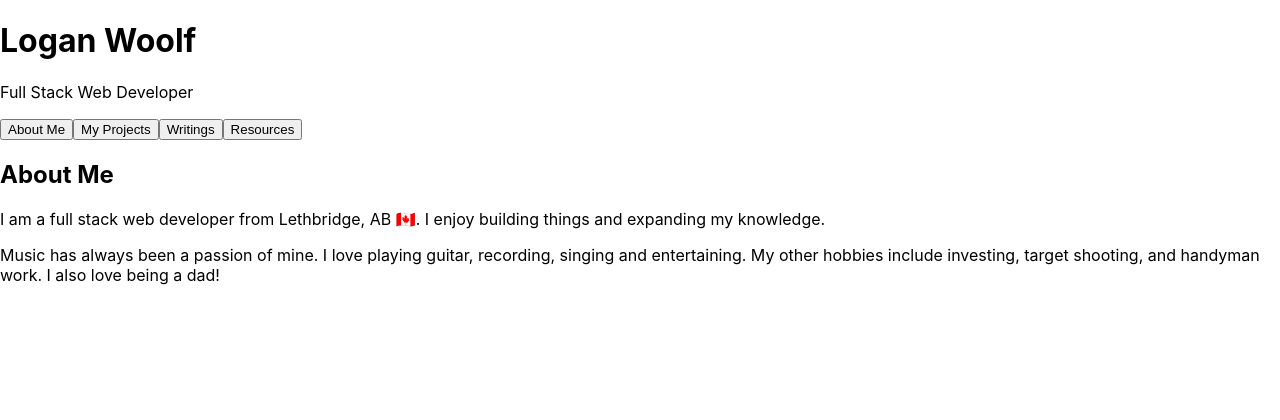
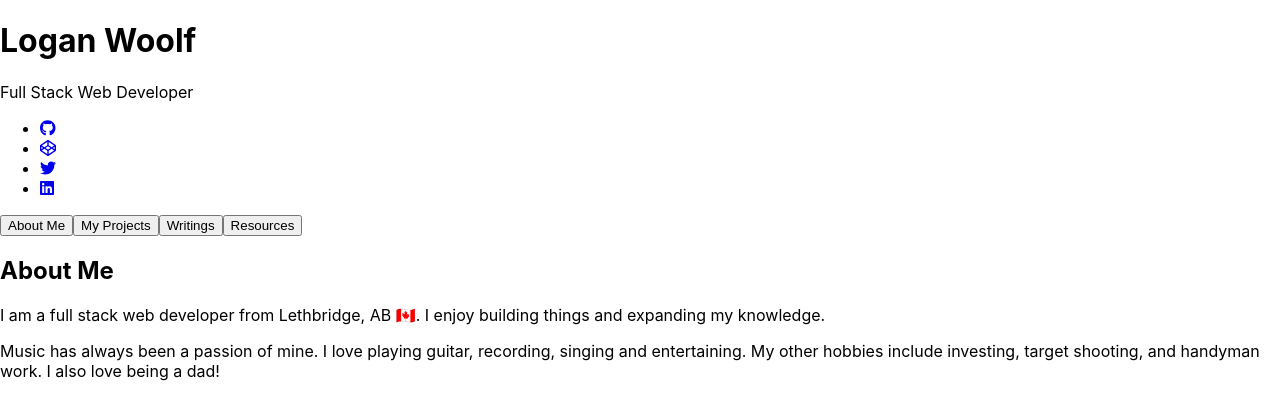
Before and after one commit to loganwoolf/loganwoolf.github.io, a React (Create React App) app: page / in a window 1280 px wide. Shown: the top 420 px of the page. Built offline with nearby package versions, Linux system fonts and the light colour scheme.

Commit message:
Create QuickLinks component and mount in header

```diff
--- a/src/components/Header.jsx
+++ b/src/components/Header.jsx
@@ -1,8 +1,11 @@
+import QuickLinks from "./QuickLinks";
+
 const Header = (props) => {
   return (
     <header id="welcome">
       <h1>Logan Woolf</h1>
       <p>Full Stack Web Developer</p>
+      <QuickLinks />
     </header>
   );
 };
--- /dev/null
+++ b/src/components/QuickLinks.jsx
@@ -0,0 +1,38 @@
+import React from "react";
+
+import { FontAwesomeIcon } from "@fortawesome/react-fontawesome";
+import { library } from "@fortawesome/fontawesome-svg-core";
+import { fas } from "@fortawesome/free-solid-svg-icons";
+import { fab } from "@fortawesome/free-brands-svg-icons";
+library.add(fas, fab);
+
+const QuickLinks = () => {
+  return (
+    <div className="quick-links">
+      <ul>
+        <li>
+          <a href="http://github.com/loganwoolf">
+            <FontAwesomeIcon icon="fa-brands fa-github" />
+          </a>
+        </li>
+        <li>
+          <a href="http://codepen.io/loganwoolf">
+            <FontAwesomeIcon icon="fa-brands fa-codepen" />
+          </a>
+        </li>
+        <li>
+          <a href="http://github.com/loganwoolf">
+            <FontAwesomeIcon icon="fa-brands fa-twitter" />
+          </a>
+        </li>
+        <li>
+          <a href="https://www.linkedin.com/in/logan-woolf-33607b100">
+            <FontAwesomeIcon icon="fa-brands fa-linkedin" />
+          </a>
+        </li>
+      </ul>
+    </div>
+  );
+};
+
+export default QuickLinks;
```
Also changed, not shown: src/components/QuickLinks.css (added).
